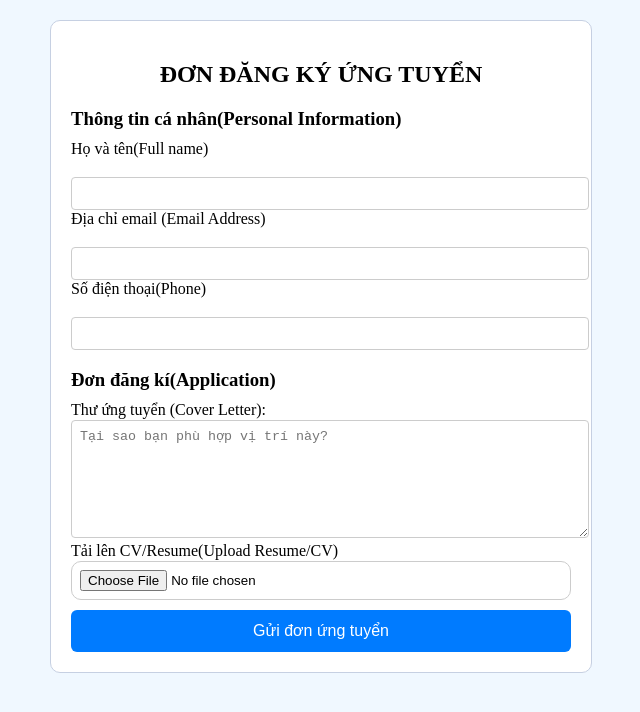
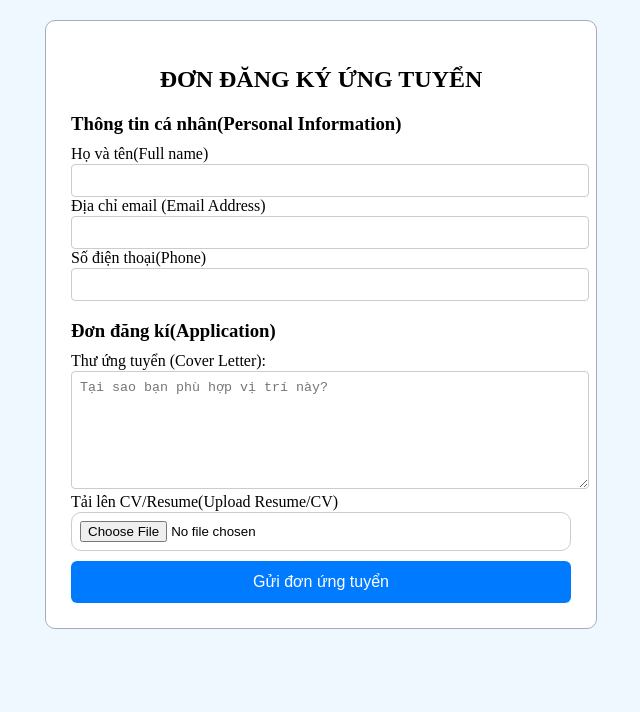
Before and after one commit to nghachii1907-dot/Hachigit_buoi4, a plain HTML site: page Btapbuoi4.html in a window 1280 px wide. Shown: the whole page, without its empty margins (319-959 px from the left). Drawn offline with Linux system fonts and the light colour scheme.

Commit message:
Hoan thanh HTML Form buoi 4

```diff
--- a/Btapbuoi4.html
+++ b/Btapbuoi4.html
@@ -9,9 +9,9 @@
         background-color: rgb(255, 255, 255);
             width: 100%;
             max-width: 500px;
-            border: 1px solid rgb(198, 208, 226);
+            border: 1px solid rgb(164, 173, 188);
             border-radius: 10px;
-            padding: 20px;
+            padding: 25px;
             margin: 20px auto;}
     h2{
         text-align: center;
@@ -62,14 +62,10 @@
 <div class="form-group">
     <h3>Thông tin cá nhân(Personal Information)</h3>
         <label for="fname">Họ và tên(Full name)</label>
-         <br>
          <input type="text" id="fname"name="fname"><br>
        <label for="email">Địa chỉ email (Email Address)</label>
-         <br>
          <input type="text" id="email" name="email">
-         <br>
        <label for="phone number">Số điện thoại(Phone)</label>
-         <br>
          <input type="tel" id="number" name="phone"><br>
 <div class="form-group">
     <h3 >Đơn đăng kí(Application)</h3>
```
